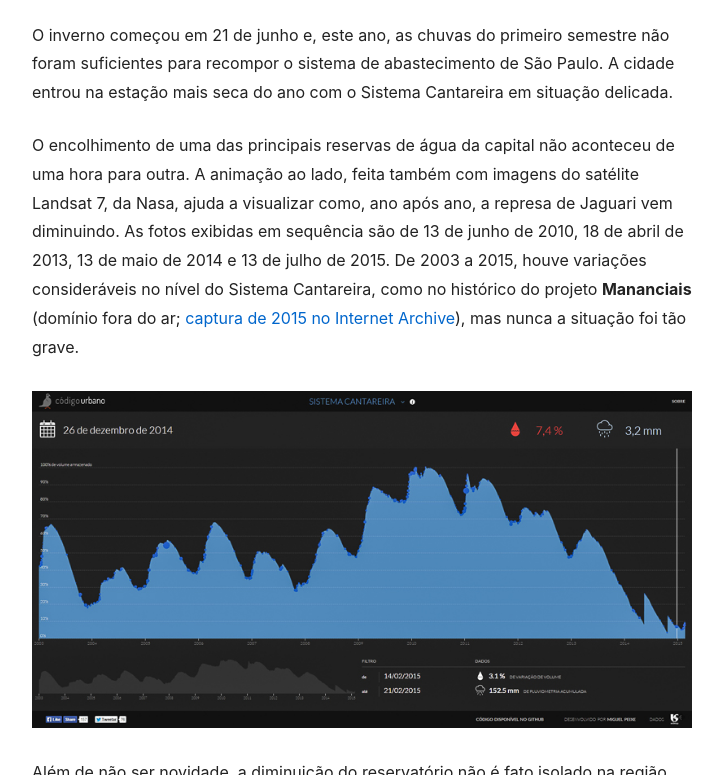
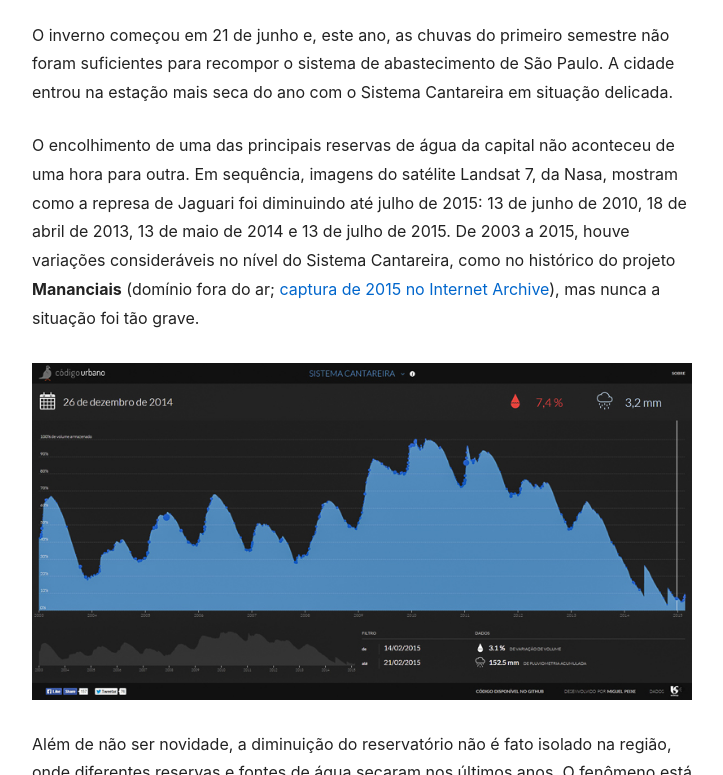
Before and after one commit to codigourbano/website, a Jekyll site: the page built from _posts/2015-08-04-imagens-de-satelite-mostram-gravidade-de-crise-hidrica-em-sp.md, in a window 1280 px wide and 900 px high, scrolled down 869 px, cut to the strip 125-900 px from the top of the window. Shown: the whole strip, without its empty margins (278-1001 px from the left). Built offline with Jekyll 4.4.1, drawn with Linux system fonts in a browser that asks for light colours; some of the changed text lies outside the part shown.

Commit message:
Crisis satellite post: keep Juxtapose, HTTPS links, Resemble via GitHub, copy fix
Made-with: Cursor

```diff
--- a/_posts/2015-08-04-imagens-de-satelite-mostram-gravidade-de-crise-hidrica-em-sp.md
+++ b/_posts/2015-08-04-imagens-de-satelite-mostram-gravidade-de-crise-hidrica-em-sp.md
@@ -20,17 +20,17 @@ coverImage: "output_Thx4nb.gif"
 
 A represa de Jaguari, uma das principais do Sistema Cantareira, encolheu. Do alto, a partir de imagens de satélite do sistema [Landsat 7, da Nasa](https://landsatlook.usgs.gov/), é possível ver com clareza como a área alagada de um dos principais mananciais de São Paulo diminuiu consideravelmente nos últimos cinco anos. **A primeira foto** é de 13 de junho de 2010, mês em que o nível da represa passou de 100%. **A segunda**, de 13 de julho de 2015, quando, segundo a Sabesp, o nível do volume que pode ser utilizado sem bombeamento estava abaixo de 10% (na época, [divulgação dos volumes na Sabesp](https://web.archive.org/web/20150706125712/http://www2.sabesp.com.br/mananciais/DivulgacaoSiteSabesp.aspx)). Deslize a barra para visualizar como o nível de água diminuiu.
 
-<iframe frameborder="0" class="juxtapose" width="100%" height="356" src="https://cdn.knightlab.com/libs/juxtapose/latest/embed/index.html?uid=1243d17a-4c26-11ea-b9b8-0edaf8f81e27"></iframe>
+<iframe title="Comparativo interativo: represa de Jaguari, junho de 2010 e julho de 2015 (Knight Lab Juxtapose)" class="juxtapose" width="100%" height="356" src="https://cdn.knightlab.com/libs/juxtapose/latest/embed/index.html?uid=1243d17a-4c26-11ea-b9b8-0edaf8f81e27" loading="lazy"></iframe>
 
 O inverno começou em 21 de junho e, este ano, as chuvas do primeiro semestre não foram suficientes para recompor o sistema de abastecimento de São Paulo. A cidade entrou na estação mais seca do ano com o Sistema Cantareira em situação delicada.
 
-O encolhimento de uma das principais reservas de água da capital não aconteceu de uma hora para outra. A animação ao lado, feita também com imagens do satélite Landsat 7, da Nasa, ajuda a visualizar como, ano após ano, a represa de Jaguari vem diminuindo. As fotos exibidas em sequência são de 13 de junho de 2010, 18 de abril de 2013, 13 de maio de 2014 e 13 de julho de 2015. De 2003 a 2015, houve variações consideráveis no nível do Sistema Cantareira, como no histórico do projeto **Mananciais** (domínio fora do ar; [captura de 2015 no Internet Archive](https://web.archive.org/web/20151010030149/http://mananciais.tk/)), mas nunca a situação foi tão grave.
+O encolhimento de uma das principais reservas de água da capital não aconteceu de uma hora para outra. Em sequência, imagens do satélite Landsat 7, da Nasa, mostram como a represa de Jaguari foi diminuindo até julho de 2015: 13 de junho de 2010, 18 de abril de 2013, 13 de maio de 2014 e 13 de julho de 2015. De 2003 a 2015, houve variações consideráveis no nível do Sistema Cantareira, como no histórico do projeto **Mananciais** (domínio fora do ar; [captura de 2015 no Internet Archive](https://web.archive.org/web/20151010030149/http://mananciais.tk/)), mas nunca a situação foi tão grave.
 
 <a href="https://web.archive.org/web/20151010030149/http://mananciais.tk/"><img src="/assets/images/05082015-sistema-cantareira-grafico.jpg" alt="Gráfico do sistema Cantareira no projeto Mananciais (arquivo)" /></a>
 
 Além de não ser novidade, a diminuição do reservatório não é fato isolado na região, onde diferentes reservas e fontes de água secaram nos últimos anos. O fenômeno está ligado não só à redução do volume de chuvas, mas também ao desmatamento e ocupação irregular de áreas de mananciais.
 
-A crise hídrica de São Paulo e a situação do Sistema Cantareira deram forças aos [argumentos utilizados por ambientalistas](http://www.observatorioflorestal.org.br/opiniao/sao-paulo-nao-pode-permitir-retrocessos-em-sua-legislacao-ambiental) para pressionar o governador Geraldo Alckmin (PSDB) na discussão sobre o [Projeto de Lei 219 / 2014](http://www.al.sp.gov.br/propositura/?id=1198504), apelidado de Lei do Desmatamento por flexibilizar e reduzir a preservação ambiental no Estado de São Paulo.
+A crise hídrica de São Paulo e a situação do Sistema Cantareira deram forças aos [argumentos utilizados por ambientalistas](https://www.observatorioflorestal.org.br/opiniao/sao-paulo-nao-pode-permitir-retrocessos-em-sua-legislacao-ambiental) para pressionar o governador Geraldo Alckmin (PSDB) na discussão sobre o [Projeto de Lei 219 / 2014](https://www.al.sp.gov.br/propositura/?id=1198504), apelidado de Lei do Desmatamento por flexibilizar e reduzir a preservação ambiental no Estado de São Paulo.
 
 **Lei do Desmatamento**
 
```
Also changed, not shown: other parts of _posts/2015-08-04-imagens-de-satelite-mostram-gravidade-de-crise-hidrica-em-sp.md (+3 -3 lines).
